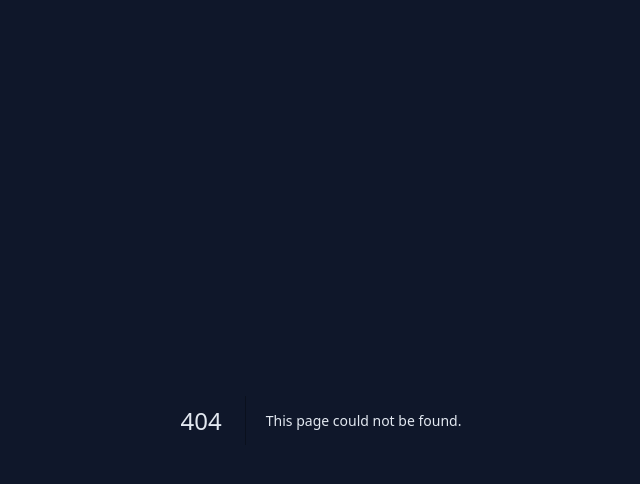
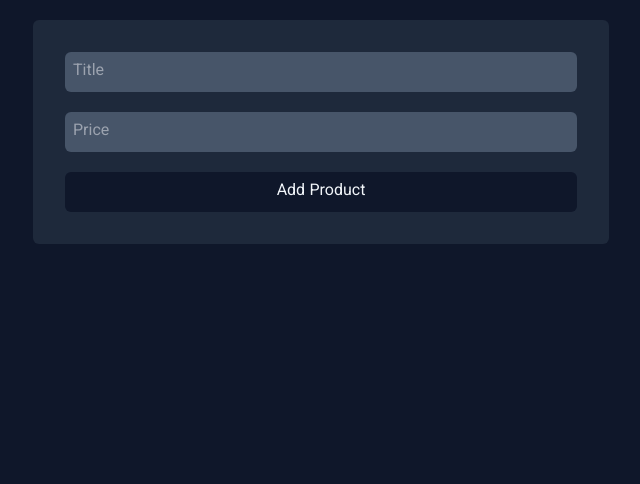
Before and after one commit to qhoncheh/Nextjs-MiniProject, a Next.js app: page /shop in a window 1280 px wide. Before the commit this address had no page. Shown: the top 484 px of the page, without its empty margins (319-959 px from the left). Built offline with nearby package versions, Linux system fonts and the light colour scheme.

Commit message:
install json holder

```diff
--- a/app/blog/post-list/page.tsx
+++ b/app/blog/post-list/page.tsx
@@ -5,9 +5,15 @@ interface Post {
 }
 
 async function PostList(){
-    const response = await fetch('https://jsonplaceholder.typicode.com/posts')
+    const response = await fetch('https://jsonplaceholder.typicode.com/posts',
+        {
+            next: { revalidate: 5},
+        }
+    )
 
-    const data: Post[] = await response.json()
+    let data: Post[] = await response.json()
+
+    data = data.splice(0,10)
 
     return(
         <div>
--- /dev/null
+++ b/app/shop/page.jsx
@@ -0,0 +1,14 @@
+function Shop(){
+return(
+    <div>
+        <form className="flex flex-col gap-5  p-8 mx-auto max-w-xl bg-slate-800 rounded-md">
+            <input type="text" placeholder="Title" className="p-2 bg-slate-600 outline-none rounded-md"/>
+            <input type="text" placeholder="Price" className="p-2 bg-slate-600 outline-none rounded-md"/>
+
+            <button className="p-2 bg-slate-900 text-slate-100 rounded-md">Add Product</button>
+
+        </form>
+    </div>
+)
+}
+export default Shop;
```
Also changed, not shown: package.json (+7 -6 lines), 1 other file (tests, documents, lock files or other folders).
